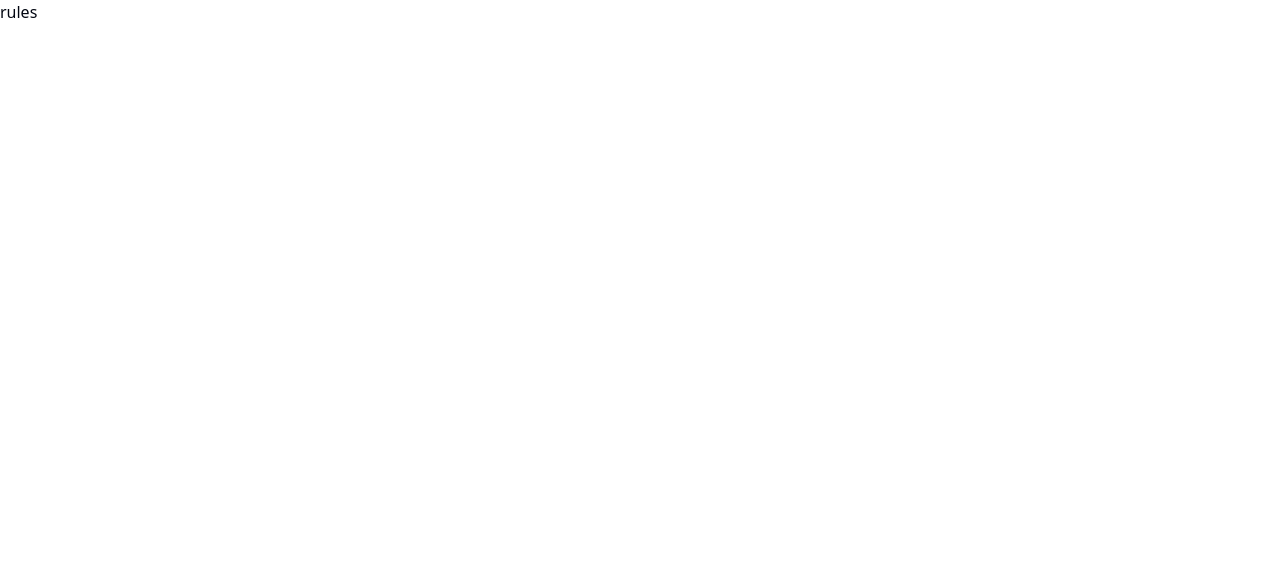
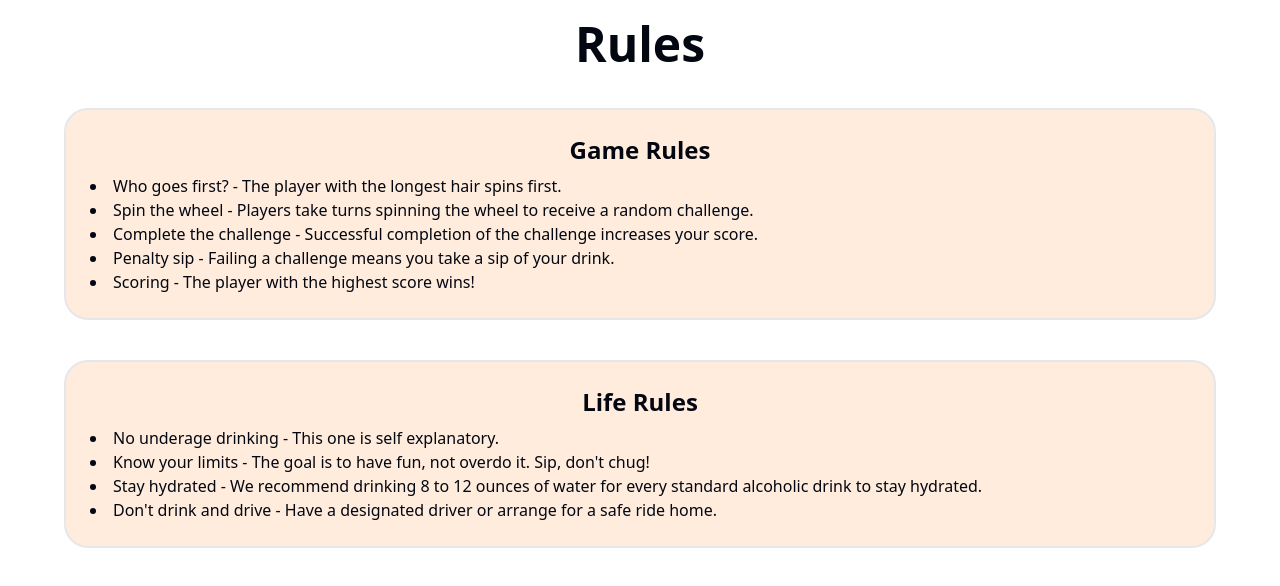
Before and after one commit to dsneed123/Sip-OR-Spin, a Next.js app: page /Rules in a window 1280 px wide. Shown: the top 586 px of the page. Built offline with nearby package versions, Linux system fonts and the light colour scheme.

Commit message:
lindseys rules

```diff
--- a/src/app/CreateGame/page.tsx
+++ b/src/app/CreateGame/page.tsx
@@ -58,7 +58,7 @@ const CreateGame = () => {
             />
           </div>
 
-          <div className="bg-black text-white p-4 rounded-lg">
+          <div className="bg-black text-white  p-4 rounded-lg">
             <div>Enter Player Names</div>
             {Array.from({ length: numPlayers }).map((_, index) => (
               <div className="mt-3">
--- a/src/app/Rules/page.tsx
+++ b/src/app/Rules/page.tsx
@@ -2,9 +2,32 @@ import React from "react";
 const rules = () => {
     return (
         <>
-        {/* TODO Lindsey: design a rule page here */}
-        <p>rules</p>
+            <div>
+                <h1 className="text-center font-bold pt-5 pb-10 text-5xl">Rules</h1>
+            </div>
+            <div style={{ display: 'flex', gap: '40px', flexDirection: 'column', alignItems: 'center' }}>
+                <div className="bg-[#FFECDC] rounded-3xl w-9/10 relative p-6 border-2">
+                    <div>
+                        <h2 className="text-center font-semibold text-2xl overflow-auto whitespace-nowrap pb-2">Game Rules</h2>
+                    </div>
+                    <li>Who goes first? - The player with the longest hair spins first.</li>
+                    <li>Spin the wheel - Players take turns spinning the wheel to receive a random challenge.</li>
+                    <li>Complete the challenge - Successful completion of the challenge increases your score.</li>
+                    <li>Penalty sip - Failing a challenge means you take a sip of your drink.</li>
+                    <li>Scoring - The player with the highest score wins!</li>
+                </div>
+                <div className="bg-[#FFECDC] rounded-3xl w-9/10 relative p-6 border-2">
+                    <div>
+                        <h2 className="text-center font-semibold text-2xl overflow-auto whitespace-nowrap pb-2">Life Rules</h2>
+                    </div>
+                    <li>No underage drinking - This one is self explanatory.</li>
+                    <li>Know your limits - The goal is to have fun, not overdo it. Sip, don't chug!</li>
+                    <li>Stay hydrated - We recommend drinking 8 to 12 ounces of water for every standard alcoholic drink to stay hydrated.</li>
+                    <li>Don't drink and drive - Have a designated driver or arrange for a safe ride home.</li>
+                </div>
+            </div>
         </>
     );
 }
+
 export default rules;
```
